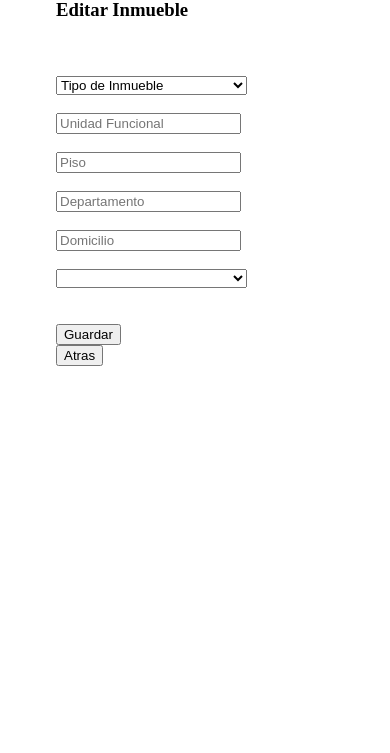
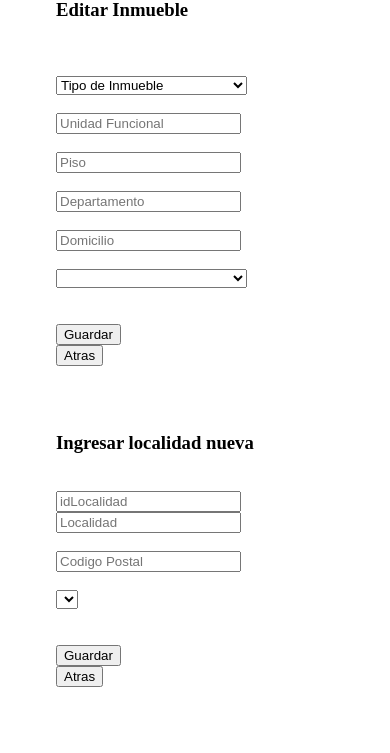
Before and after one commit to sharpeCode/administraciondealquileres, a PHP site: page /app/frontend/pages/inmueblesNuevo/inmuebleNuevo.php in a window 390 px wide; the page is wider, and only the part inside the window is pictured. Shown: the part 613-1366 px from the top of that part. Before the commit the page ends 979 px from the top of that part, so only its background shows below. Run offline with PHP 8.4, Linux system fonts and the light colour scheme; lists and menus that the app fills with data are empty.

Commit message:
Ale 13092020_54

```diff
--- a/app/frontend/pages/inmueblesNuevo/inmuebleNuevo.js
+++ b/app/frontend/pages/inmueblesNuevo/inmuebleNuevo.js
@@ -2,6 +2,7 @@ $(function () {
     $("#inmuebleNuevoLis").show();
     $("#inmuebleNuevoAdd").hide();
     $("#inmuebleNuevoEdit").hide();
+    $("#localidadNuevoAdd").hide();
     CargarListadoInmueble();
 });
 
@@ -9,6 +10,7 @@ function InmuebleAdd() {
     $("#inmuebleNuevoAdd").show();
     $("#inmuebleNuevoLis").hide();
     $("#inmuebleNuevoEdit").hide();
+    $("#localidadNuevoAdd").hide();
     llenarSelectConLocalidades();
 }
 
@@ -16,6 +18,7 @@ function mostrarListadoInmuebles() {
     $("#inmuebleNuevoAdd").hide();
     $("#inmuebleNuevoLis").show();
     $("#inmuebleNuevoEdit").hide();
+    $("#localidadNuevoAdd").hide();
     CargarListadoInmueble();
 }
 
@@ -23,8 +26,17 @@ function mostrarFormInmuebleEditar(id) {
     $("#inmuebleNuevoAdd").hide();
     $("#inmuebleNuevoLis").hide();
     $("#inmuebleNuevoEdit").show();
+    $("#localidadNuevoAdd").hide();
     llenarSelectConLocalidadesParaEditar();
     loadInmuebleData(id);
+}
+
+function mostrarFormLocalidadPpal() {
+    $("#inmuebleNuevoAdd").hide();
+    $("#inmuebleNuevoLis").hide();
+    $("#inmuebleNuevoEdit").hide();
+    $("#localidadNuevoAdd").show();
+    loadLocalidadesGrid();
 }
 
 //LISTAR INMUEBLES
@@ -241,3 +253,105 @@ function fillEditionForm(inmueble) {
     $("#editDomicilio").val(inmueble["domicilio"]);
     $("#editIdlocalidad").val(inmueble["idLocalidad"]);
 }
+
+//GUARDAR INMUEBLE EDITADO
+function guardarInmuebleEditado() {
+
+    var inmuebleEditado = mapToJson($('#inmuebleNuevoEdit').serializeArray());
+
+    let uri = EndpointsEnum.INMUEBLE;
+
+    let href = EndpointsEnum.VOLVER_INMUEBLES;
+
+    var funcionAjax = $.ajax({
+        url: uri,
+        method: "POST",
+        data: {
+            action: "guardarInmuebleEditado",
+            inmuebleEditado: inmuebleEditado
+        }
+    });
+
+    funcionAjax.done(function (retorno) {
+        if (retorno != null) {
+            location.href = href;
+        }
+    });
+
+    funcionAjax.fail(function (retorno) {
+        console.log("error al guardar user")
+    });
+
+    funcionAjax.always(function (retorno) {
+        console.log("volvi de guardar el user")
+    });
+    console.log("Fin llamada controller usuario");
+}
+
+//LISTAR LOCALIDADES
+function loadLocalidadesGrid() {
+    getAllLocalidades(fillLocalidadesGrid,
+        {
+            action: "listarLocalidades",
+        }
+    );
+}
+
+function getAllLocalidades(doneFunction, data) {
+
+    doneFunction = doneFunction instanceof Function ? doneFunction : function (data) {
+        console.log(data)
+    };
+    data = data === undefined ? {action: "getAll"} : data;
+
+    let uri = EndpointsEnum.LOCALIDAD;
+
+    let funcionAjax = $.ajax({
+        url: uri,
+        method: "POST",
+        data: data
+    });
+
+    funcionAjax.done(doneFunction);
+
+    funcionAjax.fail(function (retorno) {
+        console.log("error al llamar back de Localidades")
+    });
+
+    funcionAjax.always(function (retorno) {
+        console.log("always de promise clientes")
+    });
+}
+
+function fillLocalidadesGrid(jsonLocalidades) {
+
+    jsonLocalidades = JSON.parse(jsonLocalidades);
+
+    let tableRaws = "";
+
+    for (var i = 0, l = jsonLocalidades.length; i < l; i++) {
+        tableRaws += "<tr>";
+        tableRaws += buildRawFromLocalidades(jsonLocalidades[i]);
+        tableRaws += "</tr>";
+    }
+
+    $("#listadoLocalidades").html(tableRaws);
+}
+
+function buildRawFromLocalidades(loc) {
+
+    let raw = "";
+    raw += "<td>" + loc['idLocalidad'] + "</td>";
+    raw += "<td>" + loc['localidad'] + "</td>";
+    raw += "<td>" + loc['cp'] + "</td>";
+    raw += "<td>" + loc['nombre'] + "</td>";
+
+    raw += "<td>";
+    raw += "<td>";
+    raw += "<button class='miBoton-icon' title='Editar Localidad' onclick='mostrarFormLocalidadEditar(" + loc['idLocalidad'] + ")'>" +
+        "<span class='glyphicon glyphicon-pencil'></span>";
+    raw += "</button></td> ";
+
+    return raw;
+
+}
--- a/app/frontend/pages/inmueblesNuevo/inmuebleNuevo.php
+++ b/app/frontend/pages/inmueblesNuevo/inmuebleNuevo.php
@@ -10,5 +10,6 @@
 require_once 'inmuebleNuevoList.html';
 require_once 'inmuebleNuevoAdd.html';
 require_once 'inmuebleNuevoEdit.html';
+require_once 'localidadNuevoAdd.html';
 
 ?>
--- a/app/frontend/pages/inmueblesNuevo/inmuebleNuevoEdit.html
+++ b/app/frontend/pages/inmueblesNuevo/inmuebleNuevoEdit.html
@@ -88,7 +88,7 @@
                 </button>
             </div>
             <div class="col-md-1" style="width:100px">
-                <a><input class="miBoton-chico" type="button" onclick="mostrarFormInmueblePpal()" value="Atras"></a>
+                <a><input class="miBoton-chico" type="button" onclick="mostrarListadoInmuebles()" value="Atras"></a>
             </div>
             <div class="col-md-7"></div>
         </div>
--- /dev/null
+++ b/app/frontend/pages/inmueblesNuevo/localidadNuevoAdd.html
@@ -0,0 +1,65 @@
+<!-- START - User Form Content -->
+<form role="form" id="localidadNuevoAdd">
+    <div class="contenedorAgregarPersona" style="margin: 3rem;">
+        <div class="row">
+            <div class="col-md-2"></div>
+            <div class="col-md-5 nombreCampo">
+                <h3 align="left" class="miTitulo1">Ingresar localidad nueva</h3>
+            </div>
+            <div class="col-md-5"></div>
+        </div>
+        <br>
+        <div class="row">
+            <div class="col-md-2"></div>
+            <div class="col-md-2">
+                <input type="text" class="inputTextConSombra inputOculto" id="idLocalidadADD" name="idLocalidadADD" placeholder="idLocalidad"
+                       title="idLocalidad">
+            </div>
+            <div class="col-md-8"></div>
+        </div>
+        <div class="row">
+            <div class="col-md-2"></div>
+            <div class="col-md-2">
+                <input type="text" class="inputTextConSombra" id="localidad" name="localidad" placeholder="Localidad"
+                       title="Localidad">
+            </div>
+            <div class="col-md-8"></div>
+        </div>
+        <br>
+        <div class="row">
+            <div class="col-md-2"></div>
+            <div class="col-md-2">
+                <input type="text" class="inputTextConSombra" id="cp" name="cp" placeholder="Codigo Postal"
+                       title="Codigo Postal">
+            </div>
+            <div class="col-md-8"></div>
+        </div>
+        <br>
+        <div class="row">
+            <div class="col-md-2"></div>
+            <div class="col-md-2">
+                <label>
+                    <select id="idProvincia" name='idProvincia' class="inputTextConSombra">
+                    </select>
+                </label>
+            </div>
+            <div class="col-md-8"></div>
+        </div>
+
+
+        <br><br>
+        <div class="row">
+            <div class="col-md-2"></div>
+            <div class="col-md-1" style="width:100px">
+                <button type="button" class="miBoton-chico" onclick="guardarLocalidad()" name="enviar" id="enviar">
+                    Guardar
+                </button>
+            </div>
+            <div class="col-md-1" style="width:100px">
+                <a><input class="miBoton-chico" type="button" onclick="mostrarFormLocalidadPpal()" value="Atras"></a>
+            </div>
+            <div class="col-md-7"></div>
+        </div>
+        <br>
+    </div>
+</form>
```
